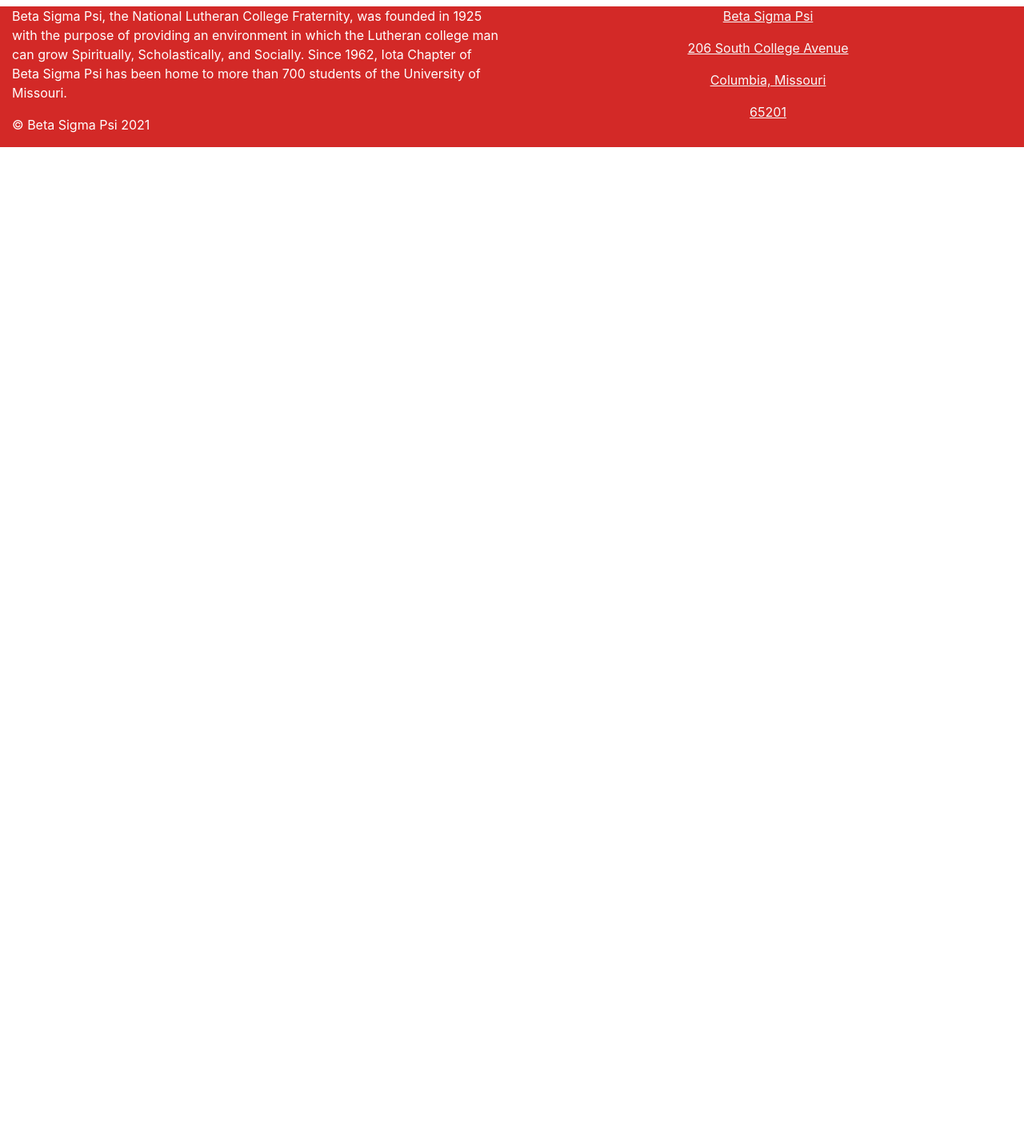
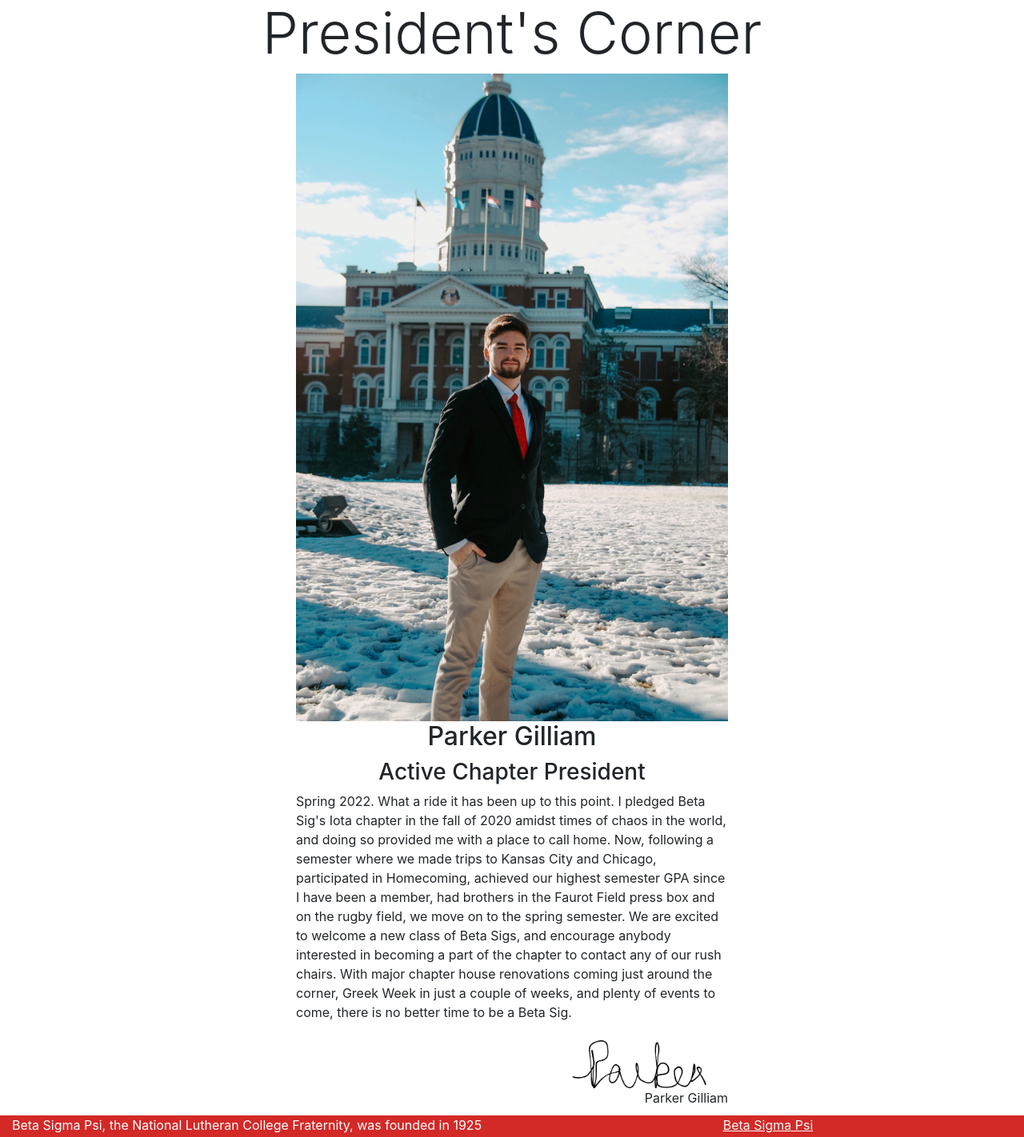
Before and after one commit to jackykrabs/beta-sig-website, an Angular app: page /presidents-corner in a window 1280 px wide. Before the commit this address led to /. Shown: the part 212-1634 px from the top of the page at 80% size. Before the commit the page ends 800 px from the top, so only its background shows below. Built offline with nearby package versions, Linux system fonts and the light colour scheme.

Commit message:
push more updates and re add presidents corner page

```diff
--- a/src/app/app-routing.module.ts
+++ b/src/app/app-routing.module.ts
@@ -6,6 +6,7 @@
 import { ExecComponent } from './pages/exec/exec.component';
 import { GalleryComponent } from './pages/gallery/gallery.component';
 import { AlumniComponent } from './pages/alumni/alumni.component';
+import { PresidentsCornerComponent } from './presidents-corner/presidents-corner.component';
 
 const routes: Routes = [
  { path: '', component: HomeComponent },
@@ -14,7 +15,8 @@
  { path: 'recruitment', component: RecruitmentComponent },
  { path: 'exec', component: ExecComponent },
  { path: 'gallery', component: GalleryComponent },
- { path: 'alumni', component: AlumniComponent }
+ { path: 'alumni', component: AlumniComponent },
+ { path: 'presidents-corner', component: PresidentsCornerComponent}
 ];
 
 @NgModule({
--- a/src/app/app.component.html
+++ b/src/app/app.component.html
@@ -19,6 +19,9 @@
         </li>
         <li class="nav-item">
           <a class="nav-link text-light" href="/exec">Meet The Exec Board</a>
+        </li>
+        <li class="nav-item">
+          <a class="nav-link text-light" href="/presidents-corner">President's Corner</a>
         </li>
         <li class="nav-item">
           <a class="nav-link text-light" href="/alumni">Alumni</a>
--- a/src/app/app.module.ts
+++ b/src/app/app.module.ts
@@ -11,6 +11,7 @@
 import { GalleryComponent } from './pages/gallery/gallery.component';
 import { HttpClientModule } from '@angular/common/http';
 import { AlumniComponent } from './pages/alumni/alumni.component';
+import { PresidentsCornerComponent } from './presidents-corner/presidents-corner.component';
 
 @NgModule({
   declarations: [
@@ -21,6 +22,7 @@
     ExecComponent,
     GalleryComponent,
     AlumniComponent,
+    PresidentsCornerComponent,
   ],
   imports: [
     BrowserModule,
--- a/src/app/pages/exec/exec.component.html
+++ b/src/app/pages/exec/exec.component.html
@@ -1,5 +1,5 @@
 <span class="d-flex justify-content-center">
-    <h1 class="display-3">Spring 2021 Executive Board</h1>
+    <h1 class="display-3">Spring 2022 Executive Board</h1>
 </span>
 <div class="container">
     <div class="row">
@@ -12,7 +12,7 @@
     <div class="row">
         <div class="col-sm-4">
             <div class="card" style="width: 100%;">
-                <img class="card-img-top" src="../../../assets/img/exec/gilliam.JPG">
+                <img class="card-img-top" src="../../../assets/img/exec/parker.JPG">
                 <div class="card-body">
                     <h3 class="card-title">Parker Giliam</h3>
                     <h4 class="card-title">President</h4>
@@ -34,7 +34,7 @@
                     <p class="card-text"><b>Year in School: </b>Sophomore</p>
                     <p class="card-text"><b>Major: </b>Journalism</p>
                     <p class="card-text"><b>Hometown: </b>Wentzville, MO</p>
-                    <p class="card-text"><b>Hobbies: </b>Theater, Acting</p>
+                    <p class="card-text"><b>Hobbies: </b>Theater and Acting</p>
                 </div>
             </div>
         </div>
@@ -79,7 +79,7 @@
                     <p class="card-text"><b>Year in School: </b>Sophomore</p>
                     <p class="card-text"><b>Major: </b>Journalism</p>
                     <p class="card-text"><b>Hometown: </b>Chicago, IL</p>
-                    <p class="card-text"><b>Hobbies: </b>Soccer and baseball</p>
+                    <p class="card-text"><b>Hobbies: </b>Soccer and Baseball</p>
                 </div>
             </div>
         </div>
@@ -137,7 +137,7 @@
                     <p class="card-text"><b>Year in School: </b>Sophomore</p>
                     <p class="card-text"><b>Major: </b>Pre-med</p>
                     <p class="card-text"><b>Hometown: </b>Joplin, MO</p>
-                    <p class="card-text"><b>Hobbies: </b>Photography and making music</p>
+                    <p class="card-text"><b>Hobbies: </b>Photography and Making Music</p>
                 </div>
             </div>
         </div>
--- a/src/app/pages/who-we-are/who-we-are.component.html
+++ b/src/app/pages/who-we-are/who-we-are.component.html
@@ -31,7 +31,7 @@
 
         <div class="col-sm-8">
             <h3>The Iota Chapter Today</h3>
-            <p>The Iota Chapter of Beta Sigma Psi is set up for a bright future. The current board of leadership, spearheaded by president Jackson Atkins, are committed to giving this house their all and have already proven that they will take this house to new heights. In addition, major renovations set to break ground in 2022 will completely upgrade the house that we have called home for decades, and actives and alumni alike are eager to see a final product that has been in the works for years. All the while, our men continue to excel in all that they do academically, athletically, and in extracurriculars. Our values that have guided us for 50+ years are stronger than ever, and the brotherhood continues to grow.</p>
+            <p>The Iota Chapter of Beta Sigma Psi is set up for a bright future. The current board of leadership, spearheaded by president Parker Gilliam, are committed to giving this house their all and have already proven that they will take this house to new heights. In addition, major renovations set to break ground in 2022 will completely upgrade the house that we have called home for decades, and actives and alumni alike are eager to see a final product that has been in the works for years. All the while, our men continue to excel in all that they do academically, athletically, and in extracurriculars. Our values that have guided us for 50+ years are stronger than ever, and the brotherhood continues to grow.</p>
         </div>
         <div class="col-sm-4">
             <img src="../../../assets/img/guys.jpg" style="width: 100%;">
--- /dev/null
+++ b/src/app/presidents-corner/presidents-corner.component.html
@@ -0,0 +1,52 @@
+<span class="d-flex justify-content-center">
+    <h1 class="display-3">President's Corner</h1>
+</span>
+<div class="container">
+    <div class="row">
+        <div class="col-sm-3"></div>
+        <div class="col-sm-6">
+            <span class="d-flex justify-content-center">
+                <img src="../../assets/img/exec/parker.JPG" class="img-fluid">
+            </span>
+        </div>
+        <div class="col-sm-3"></div>
+    </div>
+    <div class="row">
+        <div class="col">
+            <h2 class="d-flex justify-content-center">Parker Gilliam</h2>
+        </div>
+    </div>
+    <div class="row">
+        <div class="col">
+            <h3 class="d-flex justify-content-center">Active Chapter President</h3>
+        </div>
+    </div>
+    <div class="row">
+        <div class="col-sm-3"></div>
+        <div class="col-sm-6">
+            Spring 2022. What a ride it has been up to this point.
+            I pledged Beta Sig's Iota chapter in the fall of 2020 amidst times of chaos in the world,
+            and doing so provided me with a place to call home. Now, following a semester where we made trips to Kansas City and Chicago,
+            participated in Homecoming, achieved our highest semester GPA since I have been a member, had brothers in the
+            Faurot Field press box and on the rugby field, we move on to the spring semester. We are excited to welcome a new class of Beta Sigs,
+            and encourage anybody interested in becoming a part of the chapter to contact any of our rush chairs. With major chapter house
+            renovations coming just around the corner, Greek Week in just a couple of weeks, and plenty of events to come, there is no better
+            time to be a Beta Sig.
+        </div>
+        <div class="col-sm-3"></div>
+    </div>
+    <div class="row">
+        <div class="col-sm-3"></div>
+        <div class="col-sm-6 d-flex justify-content-end">
+            <img src="../../assets/img/parker-signature.png" style="max-width: 200px;">
+        </div>
+        <div class="col-sm-3"></div>
+    </div>
+    <div class="row">
+        <div class="col-sm-3"></div>
+        <div class="col-sm-6 d-flex justify-content-end">
+            Parker Gilliam
+        </div>
+        <div class="col-sm-3"></div>
+    </div>
+</div>
--- /dev/null
+++ b/src/app/presidents-corner/presidents-corner.component.ts
@@ -0,0 +1,15 @@
+import { Component, OnInit } from '@angular/core';
+
+@Component({
+  selector: 'app-presidents-corner',
+  templateUrl: './presidents-corner.component.html',
+  styleUrls: ['./presidents-corner.component.css']
+})
+export class PresidentsCornerComponent implements OnInit {
+
+  constructor() { }
+
+  ngOnInit(): void {
+  }
+
+}
```
Also changed, not shown: src/app/presidents-corner/presidents-corner.component.css (added), src/assets/img/parker-signature.png (added), 1 other file (tests, documents, lock files or other folders).
